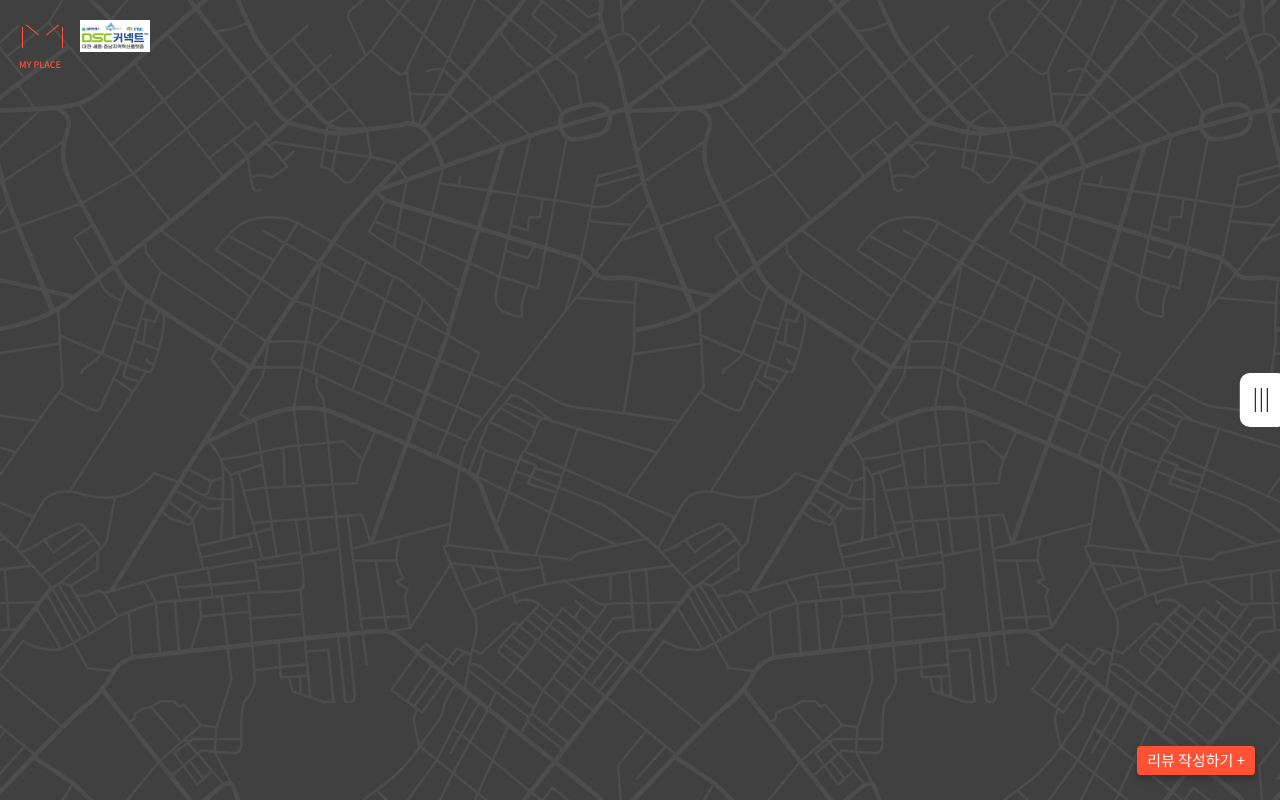
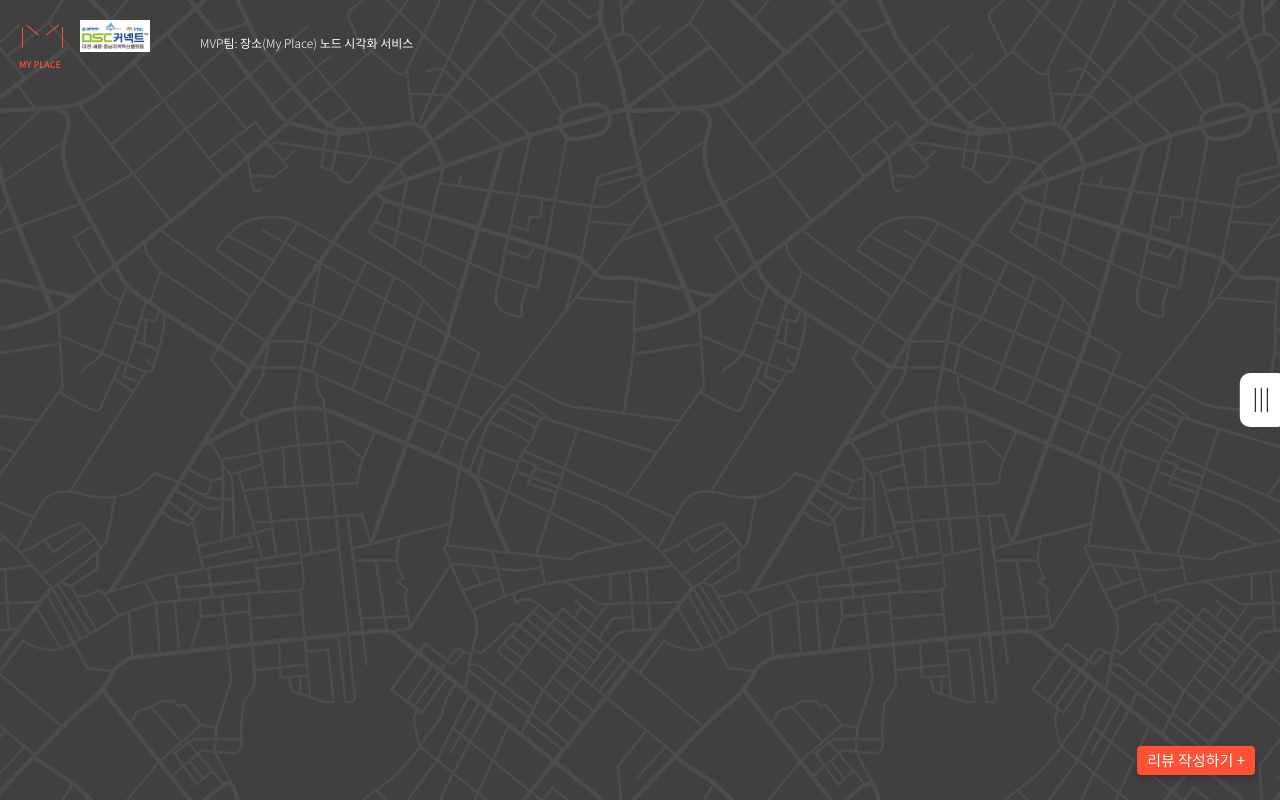
Before and after one commit to blackstrawberry/DSCAPP, a plain HTML site: page index.html in a window 1280 px wide. Drawn offline with nearby package versions, Linux system fonts and the light colour scheme.

Commit message:
add the text at next to the logo

```diff
--- a/css/common.scss
+++ b/css/common.scss
@@ -300,6 +300,15 @@ header{position:relative;z-index: 999;}
       width:5.5%;
       z-index: 9999;
   }
+  .logo_text{
+      position: fixed;
+      z-index: 9999;
+      color:#fff;
+      font-size: 12px;
+      font-weight: 300;
+      top:34px;
+      left:200px;
+  }
   .logo{
       position: fixed;
       top:20px;left:20px;
--- a/index.html
+++ b/index.html
@@ -36,6 +36,7 @@
         </ul>
     </div>
     <div class="logo_sea"><img src="img/logo_sea.png"></div>
+    <div class="logo_text">MVP팀: 장소(My Place) 노드 시각화 서비스</div>
 
     <div class="bg_fix" id="map">
     <div id="mynetwork"></div>
@@ -59,7 +60,7 @@
                             <option type="text" value="에어산">에어산</option>
                             <option type="text" value="엔학고래">엔학고래</option>
                             <option type="text" value="연미산자연미술공원">연미산자연미술공원</option>
-                            <option type="text" value="유구 색동수국정원">유구 색동수국정원</option>
+                            <option type="text" value="유구 색동수국정원">유규 색동수국정원</option>
                         </select>
                     </p>
                     <p>별점
@@ -72,8 +73,8 @@
                         </select>
                     </p>
                     <p>닉네임<input class="modal-name" type="text" placeholder="닉네임을 입력해 주세요." required/></p>
-                    <p>이미지 링크<input class="modal-src" type="text" placeholder="이미지 링크를 입력해 주세요." required/></p>
-                    <p>리뷰<input class="modal-review" type="text" placeholder="리뷰를 입력해 주세요." required/></p>
+                    <p>이미지 링크<input class="modal-src" type="text" placeholder="이미지 링크를 입력해주세요." required/></p>
+                    <p>리뷰<input class="modal-review" type="text" placeholder="리뷰를 입력해주세요." required/></p>
                     <button>리뷰 추가하기</button>
                 </form>
             </div>
```
Also changed, not shown: css/common.css, 1 other file.
